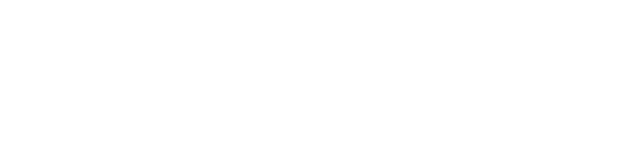
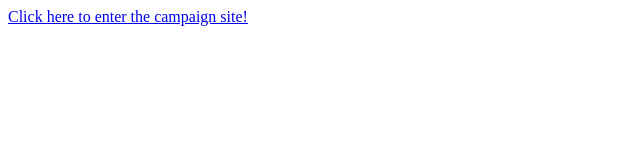
Before and after one commit to Boone-Smail/SusanWolffGF, a plain HTML site: page index.html in a window 1280 px wide. Shown: the whole page, without its empty margins (0-640 px from the left). Drawn offline with Linux system fonts and the light colour scheme.

Commit message:
Update index.html

```diff
--- a/index.html
+++ b/index.html
@@ -5,6 +5,6 @@
         <meta name="viewport" content="width=device-width, initial-scale=1" />
     </head>
     <body>
-        <a href="PageSketch_01.html" target="_self"></a>
+        <a href="PageSketch_01.html" target="_self">Click here to enter the campaign site!</a>
     </body>
 </html>
```
